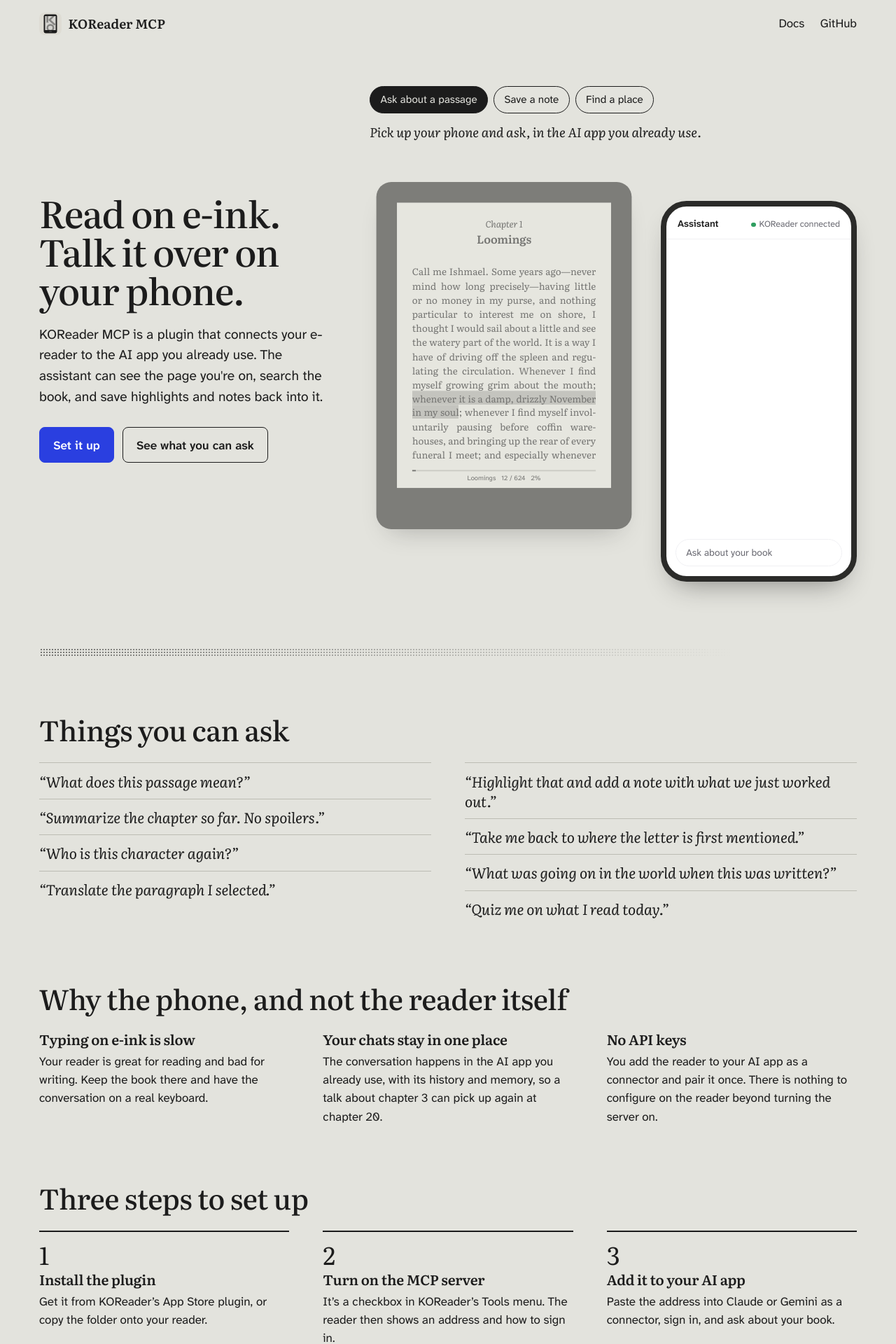
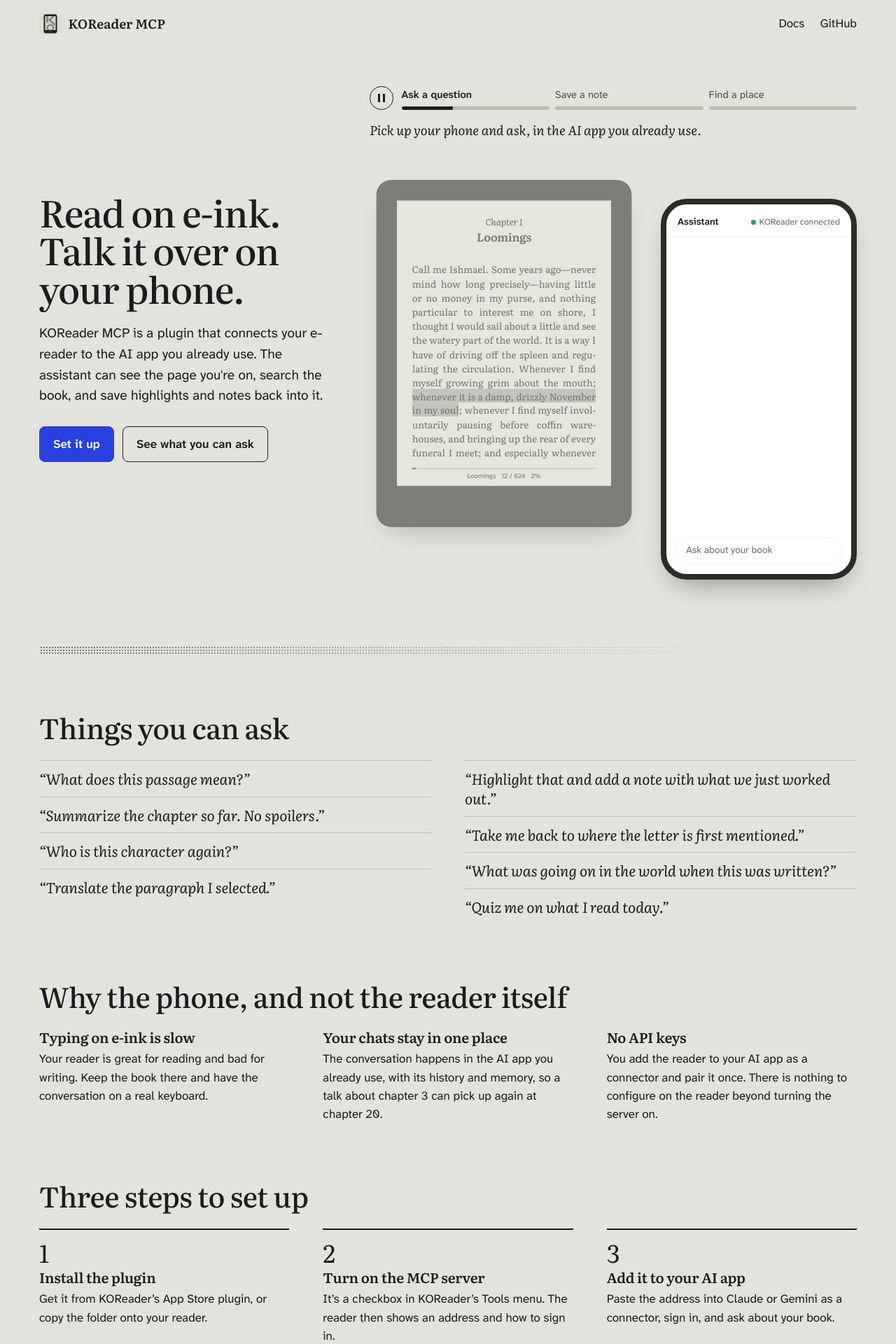
Before and after one commit to laughedelic/mcp.koplugin, a Jekyll site: the page docs/index.html, which Jekyll copies as it is, in a window 1280 px wide. Shown: the top 1920 px of the page at 70% size. Built offline with Jekyll 4.4.1, drawn with Linux system fonts in a browser that asks for light colours.

Commit message:
Add a player to the landing demo: chapter progress, pause, replay
Each chapter of the story has a bar that fills while it plays, so it is
clear where the story is, that it is still moving, and when it ends.
A round button pauses and resumes, and turns into replay at the end.

The story now runs on one clock that only advances while playing, which
is what makes pausing possible and what the bars measure. It also stops
while the tab is in the background.

Co-Authored-By: Claude Fable 5.2 <noreply@anthropic.com>
Claude-Session: https://claude.ai/code/session_01GPBCkzgKmfHhZwxgY8oMas

```diff
--- a/docs/assets/demo.js
+++ b/docs/assets/demo.js
@@ -3,6 +3,9 @@
 // explains the format. To change what the demo says or shows, edit that list.
 // This file only walks the list: it reveals each step in the chat and passes the
 // step's directions (focus, page, mark, caption) on to the two devices.
+//
+// Time is kept by one clock that only runs while the story is playing. That is what
+// makes pausing possible, and what the chapter bars measure.
 
 (function () {
   var demo = document.querySelector("[data-demo]");
@@ -13,24 +16,95 @@
   var caption = demo.querySelector("[data-caption]");
   var typed = demo.querySelector("[data-typed]");
   var replay = demo.querySelector("[data-replay]");
+  var toggle = demo.querySelector("[data-toggle]");
   var steps = Array.prototype.slice.call(demo.querySelectorAll("[data-story] > li"));
   var beats = Array.prototype.slice.call(demo.querySelectorAll("[data-goto]"));
   var still = window.matchMedia("(prefers-reduced-motion: reduce)").matches;
-  var timers = [];
+
+  var clock = 0; // milliseconds of story played so far
+  var base = 0; // the moment "now" for whoever is scheduling
+  var queue = [];
+  var frame = 0;
+  var lastFrame = 0;
+  var chapter = { from: 0, length: 1, index: 0 };
+  var started = false;
 
   function wait(ms, fn) {
-    timers.push(setTimeout(fn, ms));
+    queue.push({ at: base + ms, fn: fn });
+  }
+
+  function tick(now) {
+    clock += Math.min(now - lastFrame, 100);
+    lastFrame = now;
+    for (;;) {
+      queue.sort(function (a, b) {
+        return a.at - b.at;
+      });
+      if (!queue.length || queue[0].at > clock) break;
+      var due = queue.shift();
+      base = due.at;
+      due.fn();
+    }
+    base = clock;
+    drawProgress();
+    if (demo.dataset.state === "playing") frame = requestAnimationFrame(tick);
+  }
+
+  function setState(state) {
+    demo.dataset.state = state;
+    toggle.setAttribute("aria-label", { playing: "Pause", paused: "Play", ended: "Play again" }[state]);
+    replay.hidden = state !== "ended";
+    cancelAnimationFrame(frame);
+    if (state === "playing") {
+      lastFrame = performance.now();
+      frame = requestAnimationFrame(tick);
+    }
+  }
+
+  // How long each part of a step takes. play() and the chapter bars both use this.
+  function timing(step) {
+    var hold = Number(step.dataset.wait);
+    var letters = step.textContent.trim().length;
+    if (step.classList.contains("you")) return { lead: 700, typing: letters * 22 + 450, hold: hold || 700 };
+    if (step.classList.contains("tool")) return { lead: 0, typing: 0, hold: (hold || 1300) + 400 };
+    if (step.classList.contains("ai")) return { lead: 500, typing: 0, hold: hold || 1000 + letters * 22 };
+    return { lead: 0, typing: 0, hold: hold || 1800 };
+  }
+
+  function beatAt(i) {
+    var n = 0;
+    beats.forEach(function (button, k) {
+      if (indexOfBeat(button) <= i) n = k;
+    });
+    return n;
+  }
+
+  function endOfBeat(n) {
+    return beats[n + 1] ? indexOfBeat(beats[n + 1]) : steps.length;
+  }
+
+  function drawProgress(done) {
+    beats.forEach(function (button, n) {
+      var played = n < chapter.index ? 1 : n > chapter.index ? 0 : (clock - chapter.from) / chapter.length;
+      button.style.setProperty("--played", done ? 1 : Math.max(0, Math.min(1, played)));
+      button.setAttribute("aria-current", String(n === chapter.index));
+    });
+  }
+
+  // Called when step i begins: notes which chapter it is in and how long that chapter runs.
+  function enterChapter(i) {
+    var n = beatAt(i);
+    if (i !== indexOfBeat(beats[n]) && n === chapter.index) return;
+    var length = 0;
+    for (var k = i; k < endOfBeat(n); k++) {
+      var t = timing(steps[k]);
+      length += t.lead + t.typing + t.hold;
+    }
+    chapter = { from: base, length: length, index: n };
   }
 
   function indexOfBeat(button) {
     return steps.indexOf(document.getElementById(button.dataset.goto));
-  }
-
-  function showBeat(i) {
-    beats.forEach(function (button, n) {
-      var next = beats[n + 1] ? indexOfBeat(beats[n + 1]) : steps.length;
-      button.setAttribute("aria-pressed", String(i >= indexOfBeat(button) && i < next));
-    });
   }
 
   // The finger that selects the passage: it lands on the first word and drags to the last.
@@ -101,46 +175,46 @@
   function play(i) {
     var step = steps[i];
     if (!step) {
-      replay.hidden = false;
+      drawProgress(true);
+      setState("ended");
       return;
     }
+    var t = timing(step);
     var next = function () {
       play(i + 1);
     };
-    var pause = Number(step.dataset.wait);
-    showBeat(i);
+    enterChapter(i);
     direct(step);
 
     if (step.classList.contains("you")) {
-      wait(700, function () {
-        type(step.textContent, function () {
+      wait(t.lead, function () {
+        type(step.textContent.trim(), function () {
           reveal(step);
-          wait(pause || 700, next);
+          wait(t.hold, next);
         });
       });
     } else if (step.classList.contains("tool")) {
       reveal(step);
       step.classList.add("is-working");
-      wait(pause || 1300, function () {
+      wait(t.hold - 400, function () {
         step.classList.remove("is-working");
         wait(400, next);
       });
     } else if (step.classList.contains("ai")) {
-      wait(500, function () {
+      wait(t.lead, function () {
         reveal(step);
-        wait(pause || 1000 + step.textContent.length * 22, next);
+        wait(t.hold, next);
       });
     } else {
-      wait(pause || 1800, next);
+      wait(t.hold, next);
     }
   }
 
   // Puts the demo in the state it has just before step i, without animating.
   function rewind(i) {
-    timers.forEach(clearTimeout);
-    timers = [];
+    queue = [];
+    base = clock;
     typed.textContent = "";
-    replay.hidden = true;
     reader.classList.remove("is-refreshing");
     touch.classList.remove("is-pressing");
     steps.forEach(function (step, n) {
@@ -148,21 +222,23 @@
       step.classList.toggle("is-waiting", n >= i);
       if (n < i) direct(step, true);
     });
+    chapter = { from: clock, length: 1, index: beatAt(Math.min(i, steps.length - 1)) };
   }
 
   function start(i) {
     if (still) {
       // No motion: show how the chapter ends instead of playing it.
-      var beat = beats.filter(function (button) {
-        return indexOfBeat(button) <= i;
-      }).length;
-      var end = beats[beat] ? indexOfBeat(beats[beat]) : steps.length;
-      rewind(end);
-      showBeat(i);
+      var n = beatAt(i);
+      rewind(endOfBeat(n));
+      chapter.index = n;
+      drawProgress();
+      beats[n].style.setProperty("--played", 1);
       return;
     }
+    started = true;
     rewind(i);
     play(i);
+    setState("playing");
   }
 
   beats.forEach(function (button) {
@@ -173,6 +249,11 @@
   replay.addEventListener("click", function () {
     start(0);
   });
+  toggle.addEventListener("click", function () {
+    var state = demo.dataset.state;
+    if (state === "ended" || !started) start(0);
+    else setState(state === "playing" ? "paused" : "playing");
+  });
   Array.prototype.forEach.call(demo.querySelectorAll("[data-device]"), function (device) {
     device.addEventListener("click", function () {
       demo.dataset.focus = device.dataset.device;
@@ -182,15 +263,19 @@
   // Get ready on the first step, then begin once the demo has scrolled into view.
   rewind(0);
   direct(steps[0], true);
-  showBeat(0);
-  if (still || !("IntersectionObserver" in window)) {
+  drawProgress();
+  toggle.hidden = still;
+  if (still) {
+    start(0);
+  } else if (!("IntersectionObserver" in window)) {
     start(0);
   } else {
+    demo.dataset.state = "paused";
     var seen = new IntersectionObserver(
       function (entries) {
         if (!entries[0].isIntersecting) return;
         seen.disconnect();
-        start(0);
+        if (!started) start(0);
       },
       { threshold: 0.6 }
     );
--- a/docs/assets/landing.css
+++ b/docs/assets/landing.css
@@ -42,28 +42,91 @@
   width: min(100%, calc(var(--reader-w) + var(--phone-w) + 2rem));
   margin-inline: auto;
 }
+/* The player: a pause button, and one bar per chapter that fills while it plays. */
+.demo-player {
+  display: flex;
+  align-items: flex-end;
+  gap: 0.75rem;
+  margin-bottom: 1rem;
+}
+.demo-toggle {
+  flex: none;
+  display: grid;
+  place-items: center;
+  width: 2.1rem;
+  height: 2.1rem;
+  padding: 0;
+  border: 1.5px solid var(--ink);
+  border-radius: 50%;
+  background: none;
+  color: var(--ink);
+  cursor: pointer;
+}
+.demo-toggle[hidden] {
+  display: none;
+}
+.demo-toggle:hover {
+  background: var(--panel);
+}
+/* The icon is drawn from the state: two bars to pause, a triangle to play, an arrow to replay. */
+.demo-toggle::before {
+  content: "";
+  width: 0.6rem;
+  height: 0.7rem;
+  border-inline: 0.2rem solid currentColor;
+}
+.demo[data-state="paused"] .demo-toggle::before {
+  width: 0;
+  height: 0;
+  margin-left: 0.15rem;
+  border-block: 0.4rem solid transparent;
+  border-inline: 0.65rem solid currentColor;
+  border-inline-end-width: 0;
+}
+.demo[data-state="ended"] .demo-toggle::before {
+  content: "↻";
+  width: auto;
+  height: auto;
+  border: 0;
+  font-size: 1.25rem;
+  font-weight: 700;
+  line-height: 1;
+}
 .demo-beats {
-  display: flex;
-  flex-wrap: wrap;
+  flex: 1;
+  display: grid;
+  grid-template-columns: repeat(3, minmax(0, 1fr));
   gap: 0.5rem;
-  margin-bottom: 0.9rem;
+  margin: 0;
+  padding: 0;
+  list-style: none;
 }
 .demo-beats button {
-  padding: 0.4rem 0.9rem;
-  border: 1.5px solid var(--ink);
-  border-radius: 2rem;
+  display: block;
+  width: 100%;
+  padding: 0;
+  border: 0;
   background: none;
-  color: var(--ink);
+  color: var(--ink-soft);
   font: inherit;
-  font-size: 0.95rem;
+  font-size: 0.92rem;
+  line-height: 1.25;
+  text-align: left;
   cursor: pointer;
 }
-.demo-beats button:hover {
-  background: var(--panel);
+.demo-beats button:hover,
+.demo-beats button[aria-current="true"] {
+  color: var(--ink);
 }
-.demo-beats button[aria-pressed="true"] {
-  background: var(--ink);
-  color: var(--paper);
+.demo-beats button[aria-current="true"] {
+  font-weight: 600;
+}
+.demo-beats i {
+  display: block;
+  height: 0.3rem;
+  margin-top: 0.4rem;
+  border-radius: 0.15rem;
+  background: linear-gradient(var(--ink), var(--ink)) no-repeat 0 0 / calc(var(--played, 0) * 100%) 100%, var(--rule);
 }
 .demo-caption {
   /* Two lines are reserved so the devices don't jump when the narration changes. */
@@ -398,12 +461,11 @@
 /* On a phone the two devices overlap, and the one in focus comes to the front,
    so the whole exchange fits on one screen. Tap either device to bring it forward. */
 @media (max-width: 46rem) {
-  .demo-beats {
-    gap: 0.35rem;
+  .demo-player {
+    gap: 0.6rem;
   }
   .demo-beats button {
-    padding: 0.3rem 0.7rem;
-    font-size: 0.85rem;
+    font-size: 0.82rem;
   }
   .demo-caption {
     font-size: 1.05rem;
--- a/docs/index.html
+++ b/docs/index.html
@@ -48,13 +48,17 @@
         data-wait="2000"             how long to stay on this step, in milliseconds
       When a step moves the focus to the reader, its page or mark changes a moment later,
       so the change is seen happening.
-      A step with an id is the start of a chapter; the buttons in .demo-beats jump to those ids.
+      A step with an id is the start of a chapter. Each button in .demo-beats jumps to one of
+      those ids, and its bar (the <i>) fills while that chapter plays.
     -->
     <section class="demo" data-demo data-focus="phone" aria-label="A walk-through of asking about a book from your phone">
-      <div class="demo-beats">
-        <button type="button" data-goto="beat-ask" aria-pressed="false">Ask about a passage</button>
-        <button type="button" data-goto="beat-note" aria-pressed="false">Save a note</button>
-        <button type="button" data-goto="beat-find" aria-pressed="false">Find a place</button>
+      <div class="demo-player">
+        <button type="button" class="demo-toggle" data-toggle aria-label="Play" hidden></button>
+        <ol class="demo-beats">
+          <li><button type="button" data-goto="beat-ask">Ask a question <i></i></button></li>
+          <li><button type="button" data-goto="beat-note">Save a note <i></i></button></li>
+          <li><button type="button" data-goto="beat-find">Find a place <i></i></button></li>
+        </ol>
       </div>
 
       <p class="demo-caption">
```
Also changed, not shown: docs/README.md.
